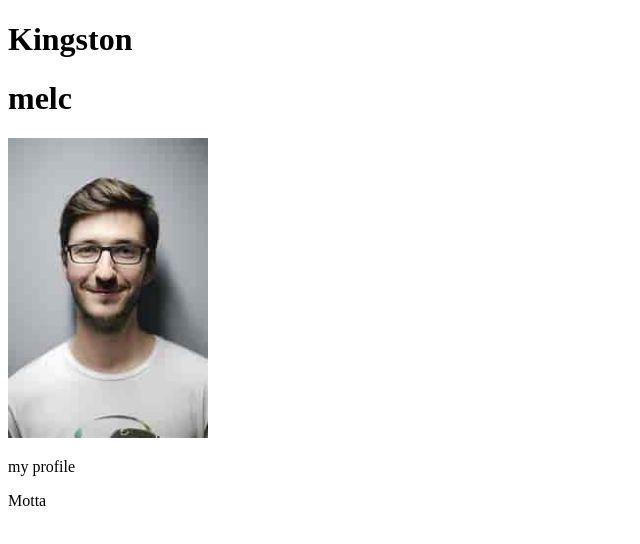
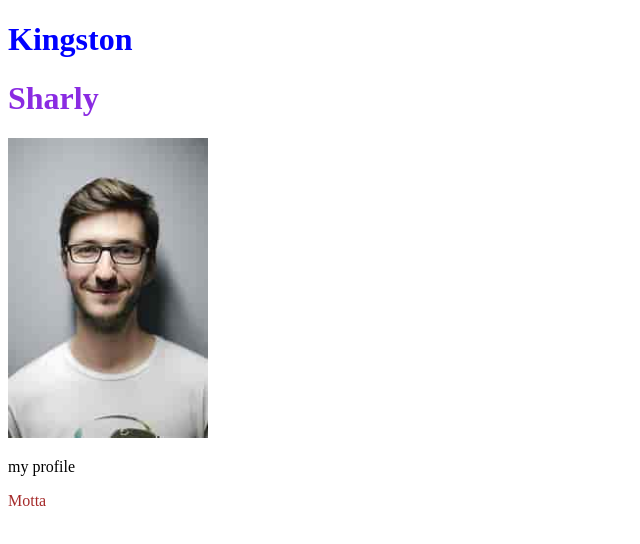
Before and after one commit to kingsmel/web, a plain HTML site: page index.html in a window 1280 px wide. Shown: the whole page, without its empty margins (0-640 px from the left). Drawn offline with Linux system fonts and the light colour scheme.

Commit message:
addaed 3

```diff
--- a/index.html
+++ b/index.html
@@ -6,10 +6,10 @@
     <title>My website</title>
 </head>
 <body>
-    <h1>Kingston</h1>
-    <h1>melc</h1>
+    <h1 style="color: blue;">Kingston</h1>
+    <h1 style="color: blueviolet;">Sharly</h1>
 <img width="200px" src="download.jpg" alt="">
 <p>my profile</p>
-<p>Motta</p>
+<p style="color: brown;">Motta</p>
 </body>
 </html>
```
